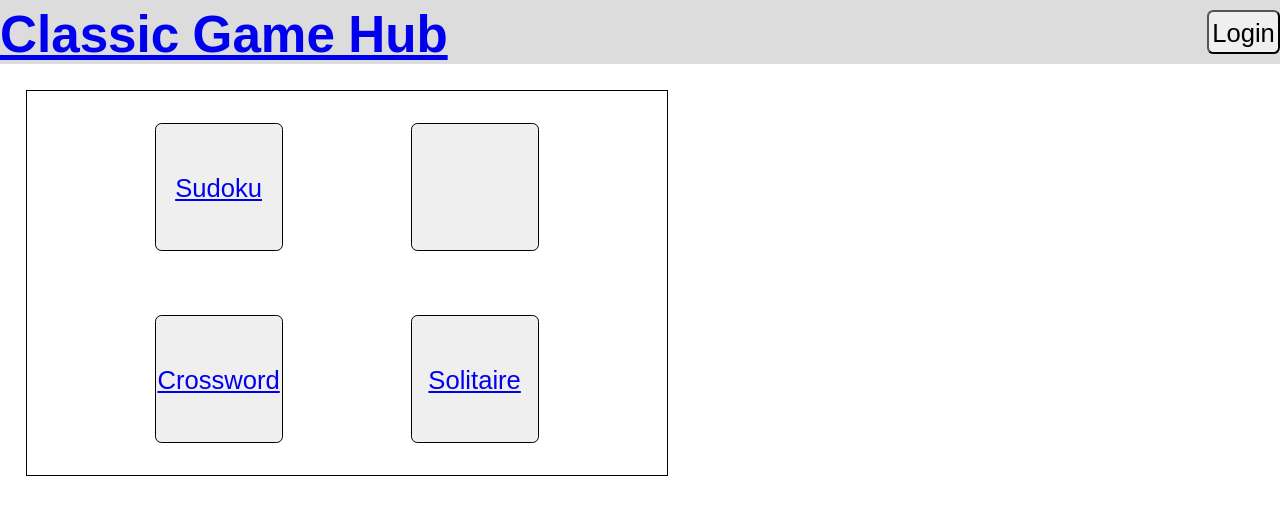
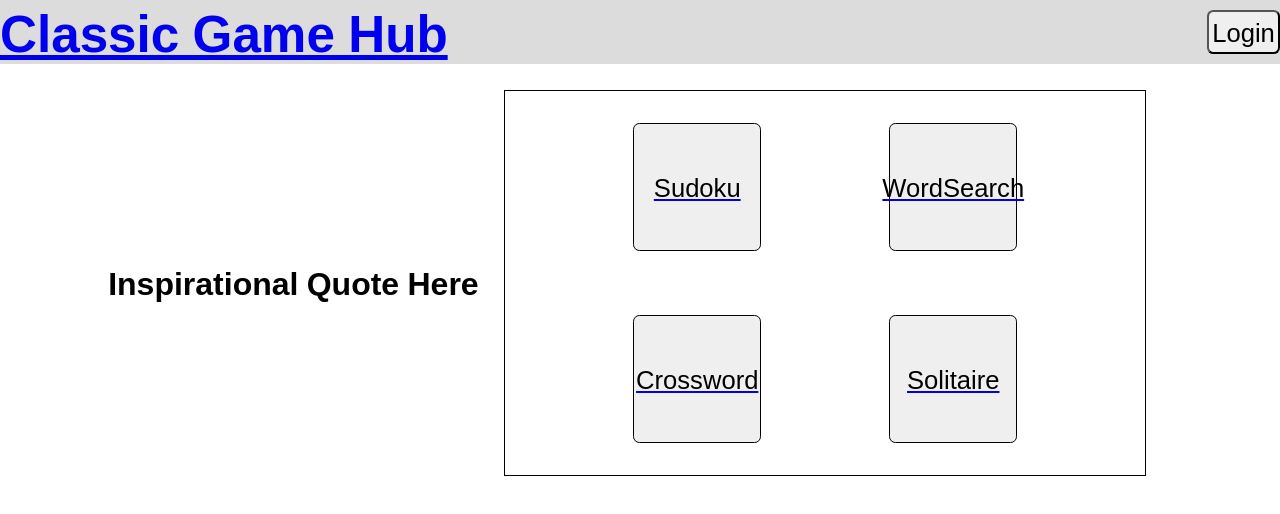
Before and after one commit to EugeneSosa03/CMPSC-263-Full-Stack-Project, a Next.js app: page / in a window 1280 px wide. Shown: the top 514 px of the page. Built offline with nearby package versions, Linux system fonts and the light colour scheme; no server answers.

Commit message:
Second API Done, Bland UI, No Database

```diff
--- a/components/Gamebar.js
+++ b/components/Gamebar.js
@@ -8,11 +8,12 @@ const Gamebar = () => {
     return (
         <Container>
 
-            <GameButtons><a href="/Sudoku">Sudoku</a></GameButtons>
-            <Link href="/WordSearch"><GameButtons></GameButtons></Link>
 
-            <GameButtons><Link href="/Crossword">Crossword</Link></GameButtons>
-            <GameButtons><Link href="/Solitaire">Solitaire</Link></GameButtons>
+        <Link href="/Sudoku"> <GameButtons> Sudoku</GameButtons>    </Link>
+        <Link href="/WordSearch"><GameButtons>WordSearch</GameButtons></Link>
+
+        <Link href="/Crossword"><GameButtons>Crossword</GameButtons></Link>
+        <Link href="/Solitaire"> <GameButtons>Solitaire</GameButtons></Link>
 
         </Container>
     )
--- a/pages/Solitaire/index.js
+++ b/pages/Solitaire/index.js
@@ -7,6 +7,7 @@ const ParentContainer = styled.div`
     display: flex;
     margin: 0vw;
     padding: 0vw;
+    height: 40.8vw;
     background-color: #00802b;
     align-items: center;
     justify-content: center;
--- a/pages/Sudoku/index.js
+++ b/pages/Sudoku/index.js
@@ -8,6 +8,7 @@ const ParentContainer = styled.div`
     margin: 0vw;
     padding: 0vw;
     background-color: #bf8040 ;
+    height: 40.8vw;
     align-items: center;
     justify-content: center;
 `
--- a/pages/WordSearch/index.js
+++ b/pages/WordSearch/index.js
@@ -8,6 +8,7 @@ const ParentContainer = styled.div`
     margin: 0vw;
     padding: 0vw;
     background-color: #39ac39;
+    height: 40.8vw;
     align-items: center;
     justify-content: center;
 `
--- a/pages/index.js
+++ b/pages/index.js
@@ -10,11 +10,52 @@ import Link from 'next/link';
 
 
 const ParentContainer = styled.div`
+display: flex;
+justify-content: center;
+align-items: center;
   padding: 0vw;
   margin: 0vw;
 `
 
+const QuoteContainer = styled.div`
+display: flex;
+justify-content: center;
+align-items: center;
+`
+
+
+
 export default function Home() {
+
+
+  const [quote, setQuote] = useState("Inspirational Quote Here");
+
+
+  async function getQuotes(){
+  const url = 'https://quotes-inspirational-quotes-motivational-quotes.p.rapidapi.com/quote?token=ipworld.info';
+  const options = {
+    method: 'GET',
+    headers: {
+      'X-RapidAPI-Key': '61156e88a8mshfa79bb92b5ddf34p195e25jsnc13b1e151059',
+      'X-RapidAPI-Host': 'quotes-inspirational-quotes-motivational-quotes.p.rapidapi.com'
+    }
+  };
+
+  try {
+    const response = await fetch(url, options);
+    const result = await response.json();
+    setQuote(result.text);
+    console.log(result.text);
+  } catch (error) {
+    console.error(error);
+  }
+  }
+
+  useEffect(() => {
+
+    getQuotes();
+  })
+
   return (
     <>
       <Head>
@@ -26,7 +67,14 @@ export default function Home() {
 
     <ParentContainer>
 
+
+    <QuoteContainer>
+
+  <h1>{quote}</h1>
+
+  </QuoteContainer>
       <Gamebar/>
+
 
     </ParentContainer>
 
```
Also changed, not shown: pages/Crossword/index.js (+12 -11 lines).
